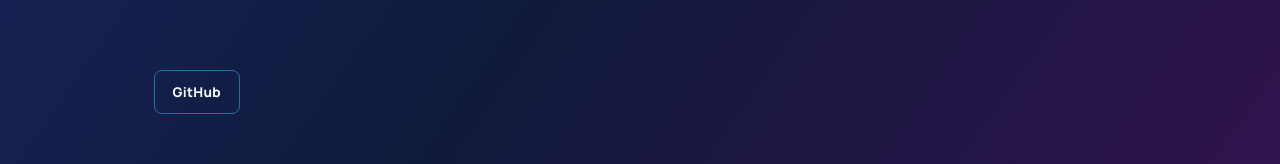
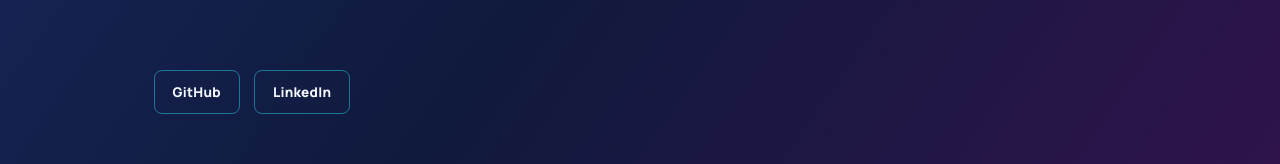
Before and after one commit to jorge-soto-code/portafolio, a plain HTML site: page index.html in a window 1280 px wide. Shown: the part 3284-3448 px from the top of the page. Drawn offline with nearby package versions, Linux system fonts and the light colour scheme.

Commit message:
Version 1.0.1 del portafolio personal, se agrego correctamente el link de linkedIn

```diff
--- a/index.html
+++ b/index.html
@@ -144,7 +144,7 @@
         <a class="contact-email" href="mailto:jorgesoto19929@gmail.com">jorgesoto19929@gmail.com <span>↗</span></a>
         <div class="social-links">
           <a href="https://github.com/jorge-soto-code" target="_blank" rel="noreferrer">GitHub</a>
-          <!-- <a href="https://linkedin.com/in/tu-usuario" target="_blank" rel="noreferrer">LinkedIn</a> -->
+          <a href="https://linkedin.com/in/jorge-soto-code" target="_blank" rel="noreferrer">LinkedIn</a>
         </div>
       </section>
     </main>
```
